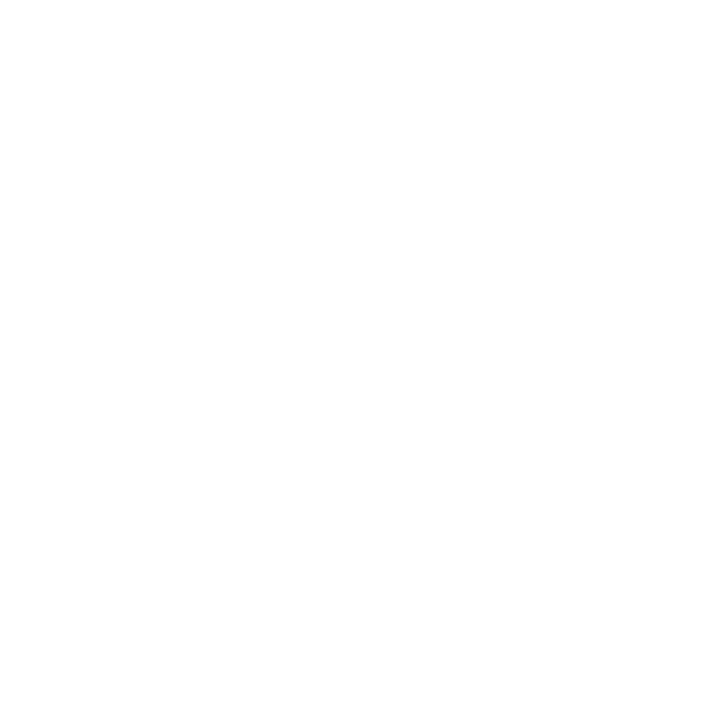
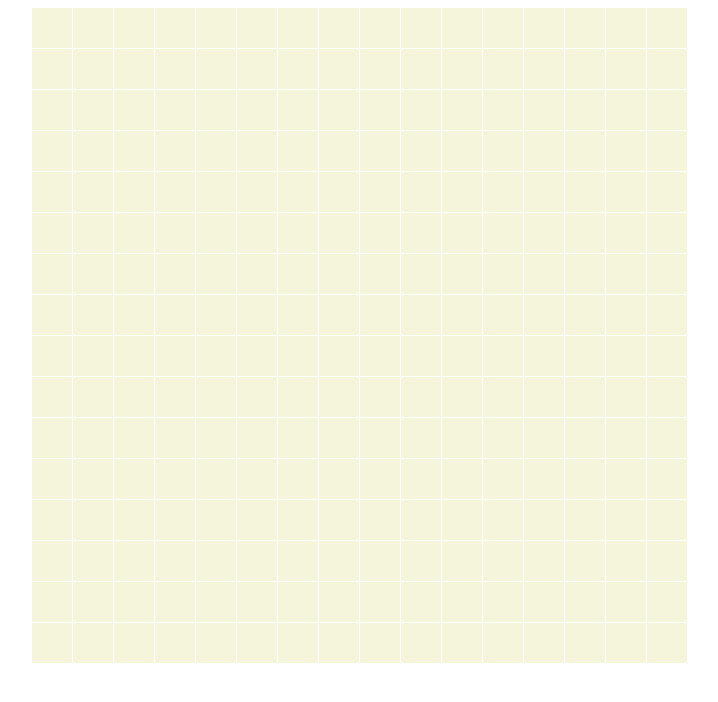
Before and after one commit to Bobob0b/odin_etchasketch, a plain HTML site: page index.html in a window 1280 px wide. Shown: the whole page, without its empty margins (281-999 px from the left). Drawn offline with Linux system fonts and the light colour scheme.

Commit message:
grid created

```diff
--- a/index.html
+++ b/index.html
@@ -5,12 +5,14 @@
     <meta charset="UTF-8">
     <meta name="viewport" content="width=device-width, initial-scale=1.0">
     <link rel="stylesheet" href="style.css">
-    <script src="js.js"></script>
+    <script src="js.js" defer></script>
     <title>Document</title>
 </head>
 
 <body>
+    <div class="container">
 
+    </div>
 </body>
 
 </html>
--- a/js.js
+++ b/js.js
@@ -0,0 +1,10 @@
+window.addEventListener("load", (e) => {
+    // create all the divs
+    container = document.querySelector(".container");
+    numberOfDivs = 16 * 16;
+    for (let i = 0; i <= numberOfDivs - 1; i++) {
+        let newChild = document.createElement("div");
+        newChild.setAttribute("class", "fields field" + i);
+        container.appendChild(newChild);
+    }
+});
--- a/style.css
+++ b/style.css
@@ -0,0 +1,15 @@
+.container {
+    display: flex;
+    flex-wrap: wrap;
+    gap: 1px;
+    width: 655px;
+    margin: auto;
+
+
+}
+
+.fields {
+    width: 40px;
+    height: 40px;
+    background-color: beige;
+}
```
